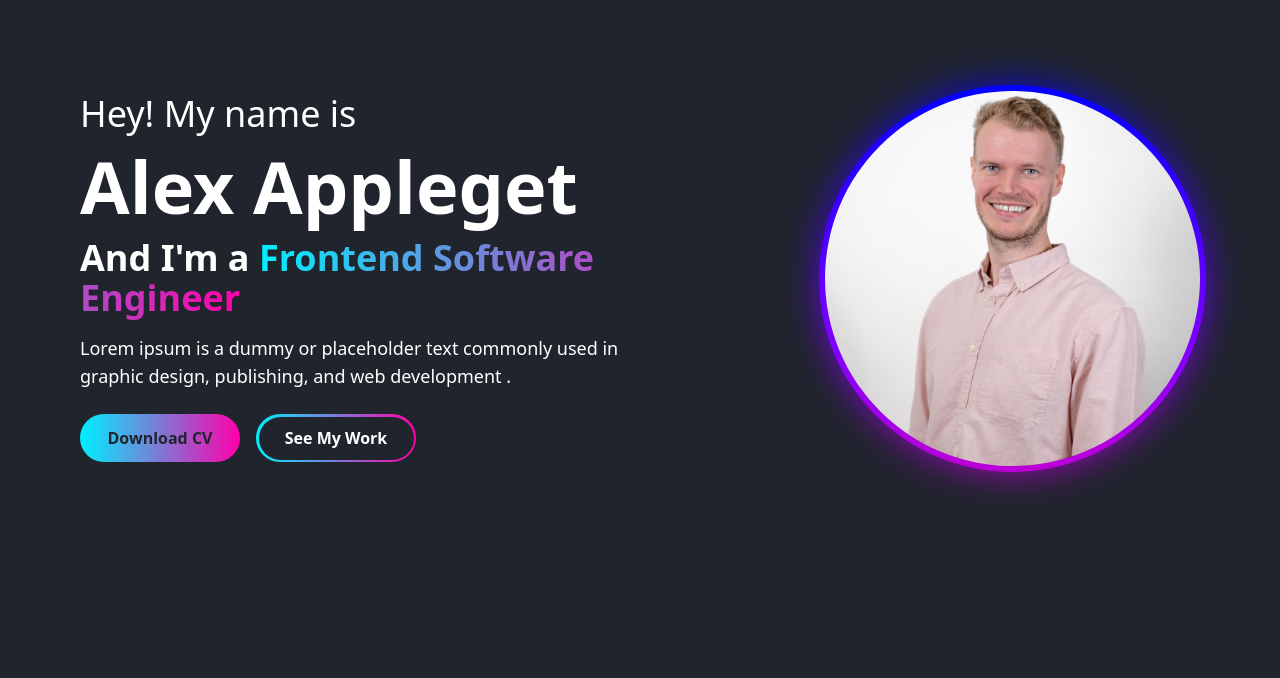
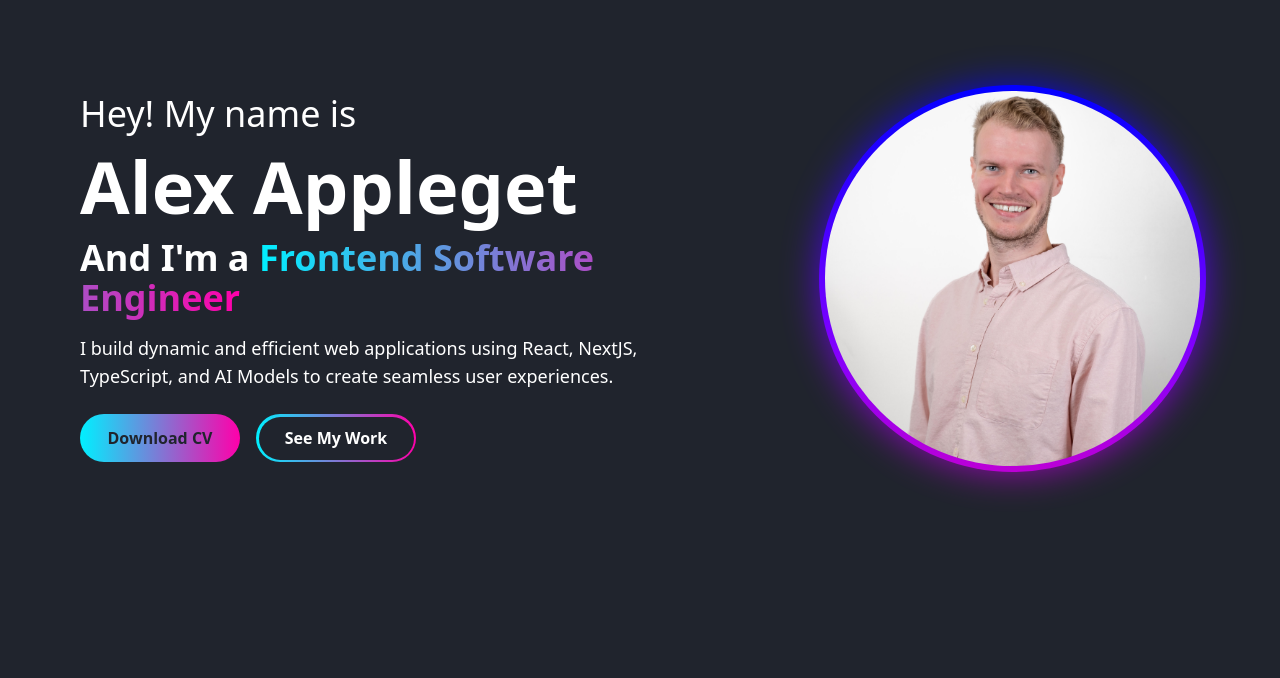
Before and after one commit to alexappleget/portfolio-v3, a Next.js app: page / in a window 1280 px wide. Shown: the part 122-800 px from the top of the page. Built offline with nearby package versions, Linux system fonts and the light colour scheme.

Commit message:
Fix: edited hero section

```diff
--- a/components/HeroSection/HeroSection.tsx
+++ b/components/HeroSection/HeroSection.tsx
@@ -27,8 +27,8 @@ export const HeroSection = ({
           </span>
         </h2>
         <p className="md:text-lg">
-          Lorem ipsum is a dummy or placeholder text commonly used in graphic
-          design, publishing, and web development .
+          I build dynamic and efficient web applications using React, NextJS,
+          TypeScript, and AI Models to create seamless user experiences.
         </p>
         <div className="flex gap-4 mt-10 md:mt-0">
           <Link
```
